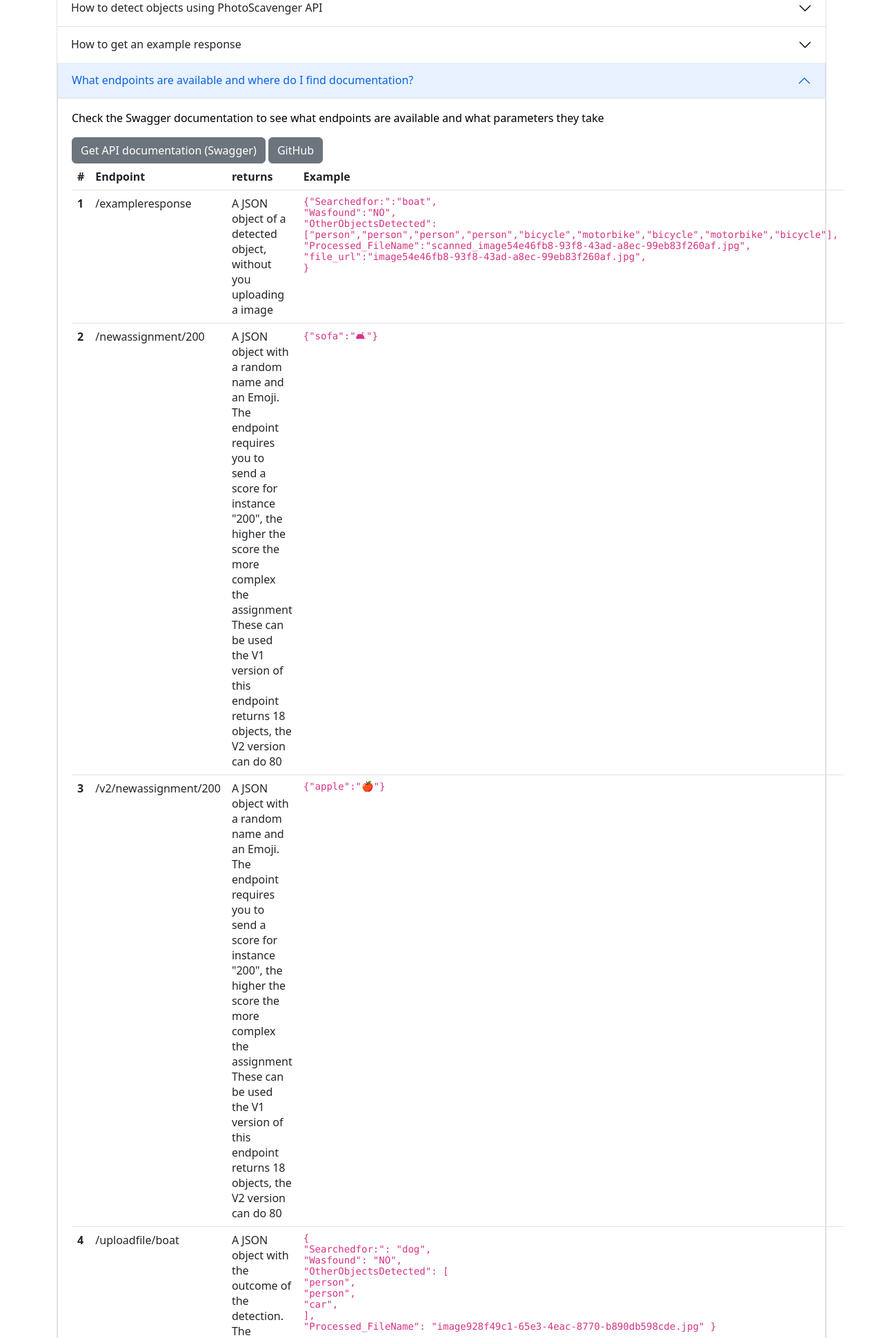
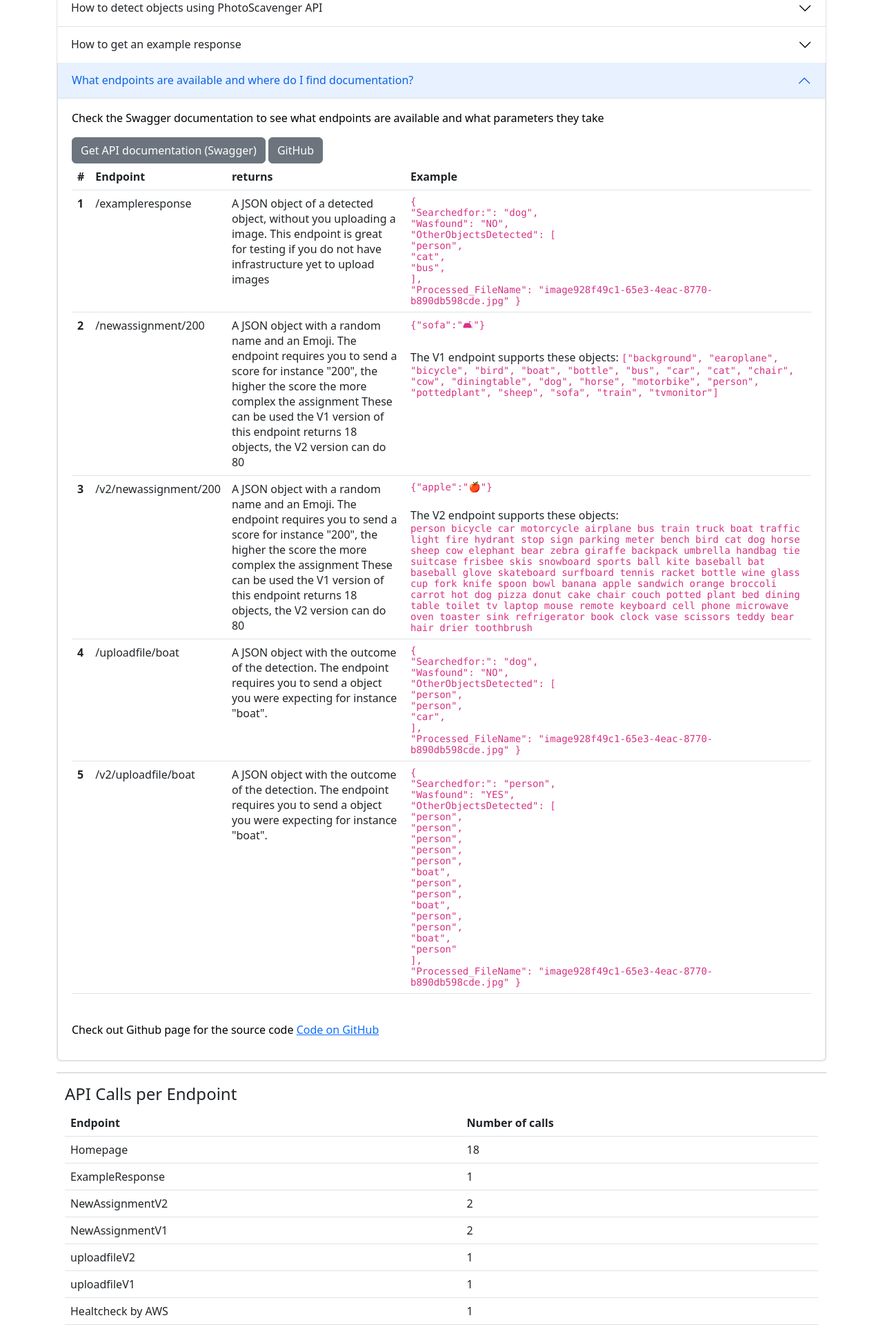
Before and after one commit to two-trick-pony-NL/PhotoScavengerBackend, a FastAPI app: page / in a window 1280 px wide, after a click on "What endpoints are available and where do I find documentati". Shown: the part 353-2293 px from the top of the page at 69% size. Run offline with FastAPI, Linux system fonts and the light colour scheme.

Commit message:
fixed table

```diff
--- a/stats.json
+++ b/stats.json
@@ -1,5 +1,5 @@
 {
-    "Homepage": 15,
+    "Homepage": 18,
     "ExampleResponse": 1,
     "NewAssignmentV2": 2,
     "NewAssignmentV1": 2,
--- a/templates/index.html
+++ b/templates/index.html
@@ -102,25 +102,115 @@
                     <tr>
                       <th scope="row">1</th>
                       <td>/exampleresponse</td>
-                      <td>A JSON object of a detected object, without you uploading a image </td>
-                      <td><code> {"Searchedfor:":"boat",<br>"Wasfound":"NO",<br>"OtherObjectsDetected":["person","person","person","person","bicycle","motorbike","bicycle","motorbike","bicycle"],<br>"Processed_FileName":"scanned_image54e46fb8-93f8-43ad-a8ec-99eb83f260af.jpg",<br>"file_url":"image54e46fb8-93f8-43ad-a8ec-99eb83f260af.jpg",<br>}</code></td>
-                    </tr>
+                      <td>A JSON object of a detected object, without you uploading a image. This endpoint is great for testing if you do not have infrastructure yet to upload images </td>
+                      <td><code>{<br>
+                        "Searchedfor:": "dog",<br>
+                        "Wasfound": "NO",<br>
+                        "OtherObjectsDetected": [<br>
+                            "person",<br>
+                            "cat",<br>
+                            "bus",<br>
+                        ],<br>
+                        "Processed_FileName": "image928f49c1-65e3-4eac-8770-b890db598cde.jpg"
+                    }</code></td>                    </tr>
                     <tr>
                       <th scope="row">2</th>
                       <td>/newassignment/200</td>
                       <td>A JSON object with a random name and an Emoji. The endpoint requires you to send a score for instance "200", the higher the score the more complex the assignment These can be used the V1 version of this endpoint returns 18 objects, the V2 version can do 80</td>
-                      <td><code>{"sofa":"🛋"}</code></td>
+                      <td><code>{"sofa":"🛋"}</code><br><br> The V1 endpoint supports these objects: <code>["background", "earoplane", "bicycle", "bird", "boat", "bottle", "bus", "car", "cat", "chair", "cow", "diningtable", "dog", "horse", "motorbike", "person", "pottedplant", "sheep", "sofa", "train", "tvmonitor"]
+                      </code></td>
                     </tr>
                     <tr>
                       <th scope="row">3</th>
                       <td>/v2/newassignment/200</td>
                       <td>A JSON object with a random name and an Emoji. The endpoint requires you to send a score for instance "200", the higher the score the more complex the assignment These can be used the V1 version of this endpoint returns 18 objects, the V2 version can do 80</td>
-                      <td><code>{"apple":"🍎"}</code></td>
+                        <td><code>{"apple":"🍎"}</code><br><br> The V2 endpoint supports these objects: <br><code>person
+                          bicycle
+                          car
+                          motorcycle
+                          airplane
+                          bus
+                          train
+                          truck
+                          boat
+                          traffic light
+                          fire hydrant
+                          stop sign
+                          parking meter
+                          bench
+                          bird
+                          cat
+                          dog
+                          horse
+                          sheep
+                          cow
+                          elephant
+                          bear
+                          zebra
+                          giraffe
+                          backpack
+                          umbrella
+                          handbag
+                          tie
+                          suitcase
+                          frisbee
+                          skis
+                          snowboard
+                          sports ball
+                          kite
+                          baseball bat
+                          baseball glove
+                          skateboard
+                          surfboard
+                          tennis racket
+                          bottle
+                          wine glass
+                          cup
+                          fork
+                          knife
+                          spoon
+                          bowl
+                          banana
+                          apple
+                          sandwich
+                          orange
+                          broccoli
+                          carrot
+                          hot dog
+                          pizza
+                          donut
+                          cake
+                          chair
+                          couch
+                          potted plant
+                          bed
+                          dining table
+                          toilet
+                          tv
+                          laptop
+                          mouse
+                          remote
+                          keyboard
+                          cell phone
+                          microwave
+                          oven
+                          toaster
+                          sink
+                          refrigerator
+                          book
+                          clock
+                          vase
+                          scissors
+                          teddy bear
+                          hair drier
+                          toothbrush
+                        </code></td>
                     </tr>
                     <tr>
                       <th scope="row">4</th>
                       <td>/uploadfile/boat</td>
-                      <td>A JSON object with the outcome of the detection. The endpoint requires you to send a object you were expecting for instance "boat". </td>                      <td><code>{<br>
+                      <td>A JSON object with the outcome of the detection. The endpoint requires you to send a object you were expecting for instance "boat". </td>
+                      <td><code>{<br>
                         "Searchedfor:": "dog",<br>
                         "Wasfound": "NO",<br>
                         "OtherObjectsDetected": [<br>
```
